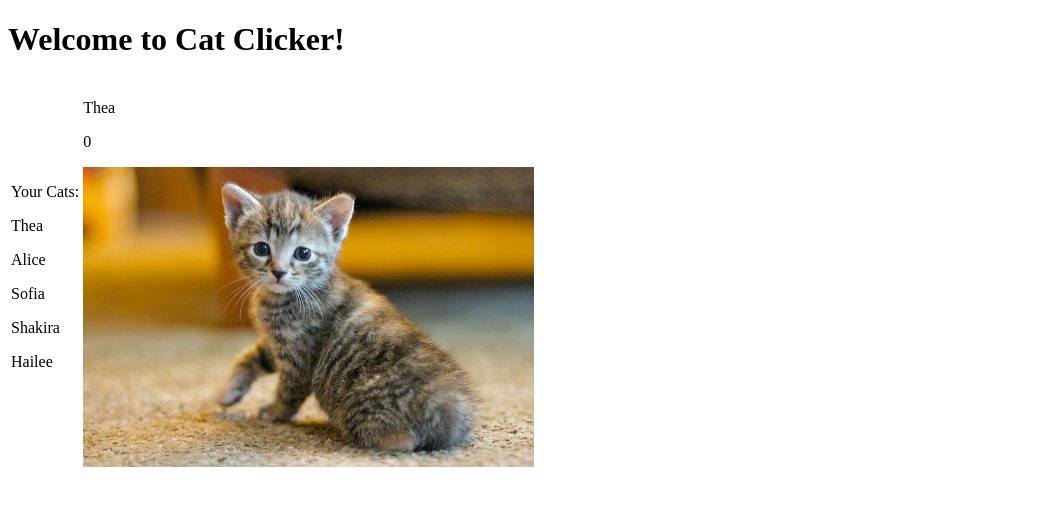
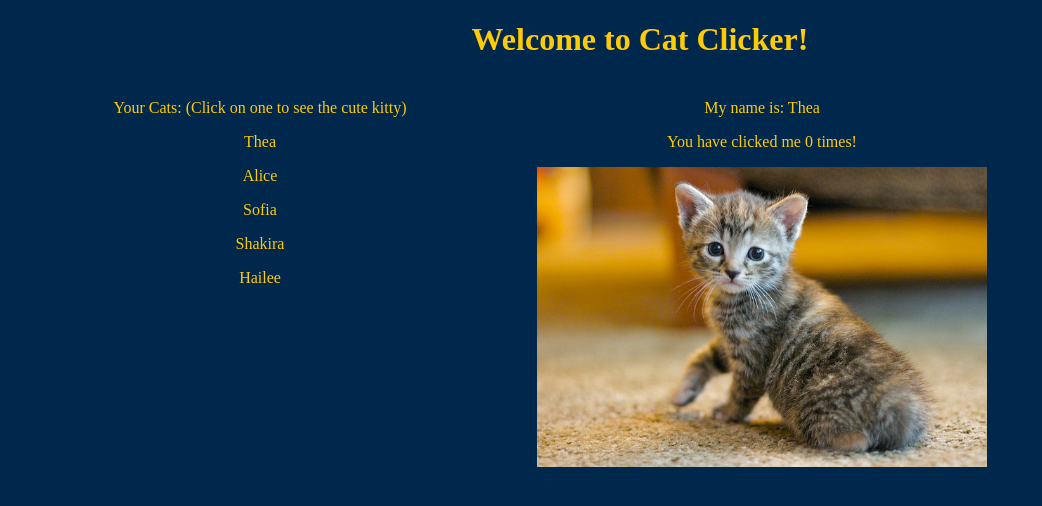
Before and after one commit to tianhaoz95/Udacity-CatClicker, a plain HTML site: page index.html in a window 1280 px wide. Both pictures are taken after a click on the link "Thea". Shown: the whole page, without its empty margins (0-1042 px from the left). Drawn offline with nearby package versions, Linux system fonts and the light colour scheme.

Commit message:
styled it

```diff
--- a/index.html
+++ b/index.html
@@ -4,6 +4,22 @@
 <meta charset="UTF-8">
 
 <title>Cat Clicker</title>
+
+<style>
+body {
+  background-color: #00274c;
+  text-align: center;
+}
+
+h1 {
+  color: #ffcb05;
+}
+
+p {
+  color: #ffcb05;
+}
+
+</style>
 
 <script src="https://ajax.googleapis.com/ajax/libs/jquery/3.1.1/jquery.min.js"></script>
 
@@ -13,13 +29,15 @@
 <h1>Welcome to Cat Clicker!</h1>
 
 <table>
+  <col width="500">
+  <col width="500">
   <tbody>
     <tr>
-    <td>
-      <p> Your Cats: </p>
+      <td valign="top">
+        <p> Your Cats: (Click on one to see the cute kitty)</p>
         <div id="kitty_list"></div>
       </td>
-    <td>
+      <td valign="top">
         <div id="kitty_detail"></div>
       </td>
     <tr>
--- a/script/main.js
+++ b/script/main.js
@@ -25,12 +25,12 @@ $(document).ready(function() {
       return function() {
         $('#kitty_detail').empty();
         var kitty_img = $('<img>', {height:300 , src:srcs[idx]});
-        var click_count = $('<p></p>', {id:'kitty_counter'}).text(counters[idx]);
-        var kitty_name = $('<p></p>').text(kitty_list[idx]);
+        var click_count = $('<p></p>', {id:'kitty_counter'}).text('You have clicked me ' + counters[idx] + ' times!');
+        var kitty_name = $('<p></p>').text('My name is: ' + kitty_list[idx]);
         var kitty_click = $('<a></a>').html(kitty_img).click(function() {
           var old = counters[idx];
           counters[idx] = old + 1;
-          $('#kitty_counter').text(counters[idx]);
+          $('#kitty_counter').text('You have clicked me ' + counters[idx] + ' times!');
         });
         $('#kitty_detail').append(kitty_name);
         $('#kitty_detail').append(click_count);
```
Lines whose indentation alone changed are shown as unchanged.
